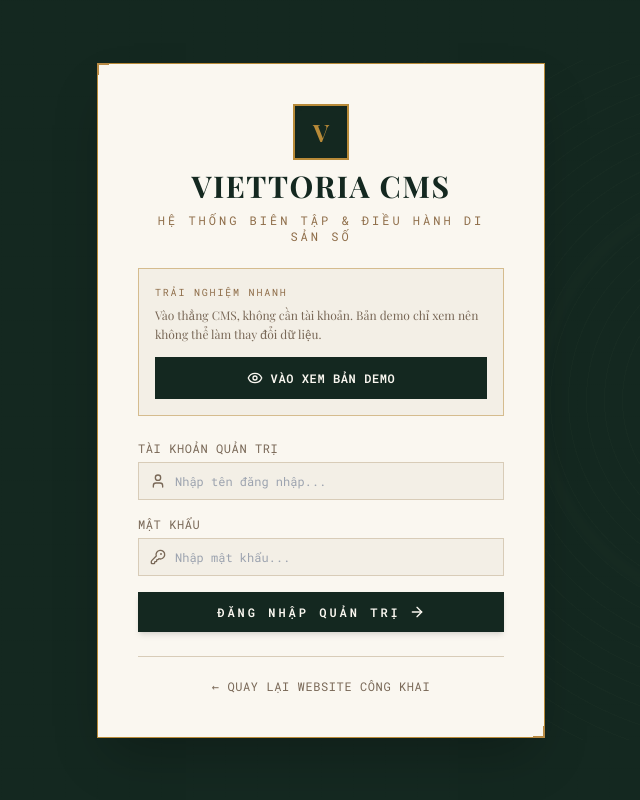
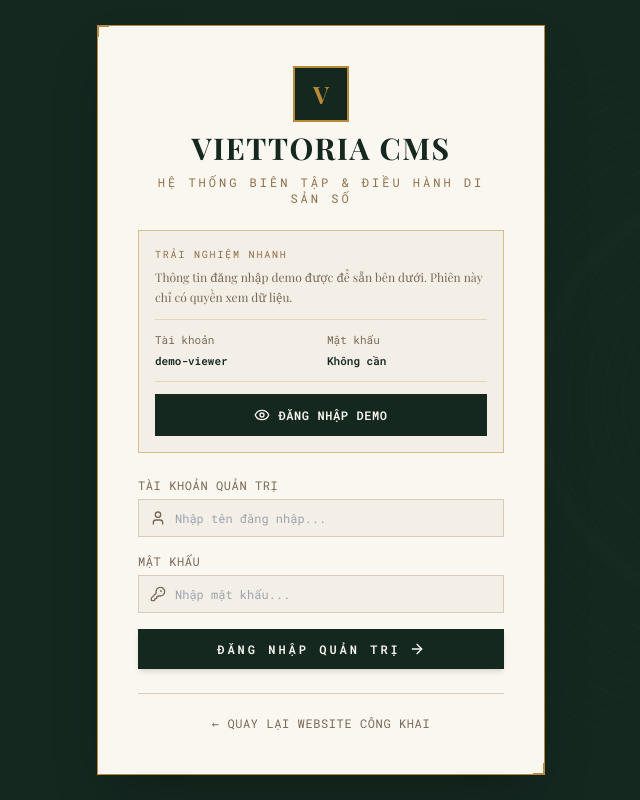
Before and after one commit to canhhocit/viettoria, a React (Vite) app: page /admin/login in a window 1280 px wide. Shown: the whole page, without its empty margins (319-959 px from the left). Built offline with nearby package versions, Linux system fonts and the light colour scheme; no server answers; a web font is replaced by a local one.

Commit message:
feat(fe): show demo login details

```diff
--- a/src/pages/admin/AdminLoginPage.tsx
+++ b/src/pages/admin/AdminLoginPage.tsx
@@ -82,7 +82,17 @@ export const AdminLoginPage: React.FC = () => {
 
         <div className="border border-brass/50 bg-paper-warm p-4">
           <p className="text-[10px] font-mono uppercase tracking-[0.18em] text-brass-dark">Trải nghiệm nhanh</p>
-          <p className="mt-1.5 text-xs leading-relaxed text-charcoal-muted">Vào thẳng CMS, không cần tài khoản. Bản demo chỉ xem nên không thể làm thay đổi dữ liệu.</p>
+          <p className="mt-1.5 text-xs leading-relaxed text-charcoal-muted">Thông tin đăng nhập demo được để sẵn bên dưới. Phiên này chỉ có quyền xem dữ liệu.</p>
+          <dl className="mt-3 grid grid-cols-2 gap-3 border-y border-brass/25 py-3 font-mono text-[11px]">
+            <div>
+              <dt className="text-charcoal-muted">Tài khoản</dt>
+              <dd className="mt-1 select-all font-semibold text-forest">demo-viewer</dd>
+            </div>
+            <div>
+              <dt className="text-charcoal-muted">Mật khẩu</dt>
+              <dd className="mt-1 font-semibold text-forest">Không cần</dd>
+            </div>
+          </dl>
           <button
             type="button"
             onClick={() => void handleDemoLogin()}
@@ -90,7 +100,7 @@ export const AdminLoginPage: React.FC = () => {
             className="mt-3 flex w-full items-center justify-center gap-2 border border-forest bg-forest px-4 py-3 text-xs font-mono font-bold uppercase tracking-wider text-paper transition-colors hover:bg-brass hover:text-forest disabled:cursor-wait disabled:opacity-60"
           >
             <Eye className="h-4 w-4" />
-            <span>{loadingMode === 'demo' ? 'Đang mở bản demo...' : 'Vào xem bản demo'}</span>
+            <span>{loadingMode === 'demo' ? 'Đang mở bản demo...' : 'Đăng nhập demo'}</span>
           </button>
         </div>
 
```
